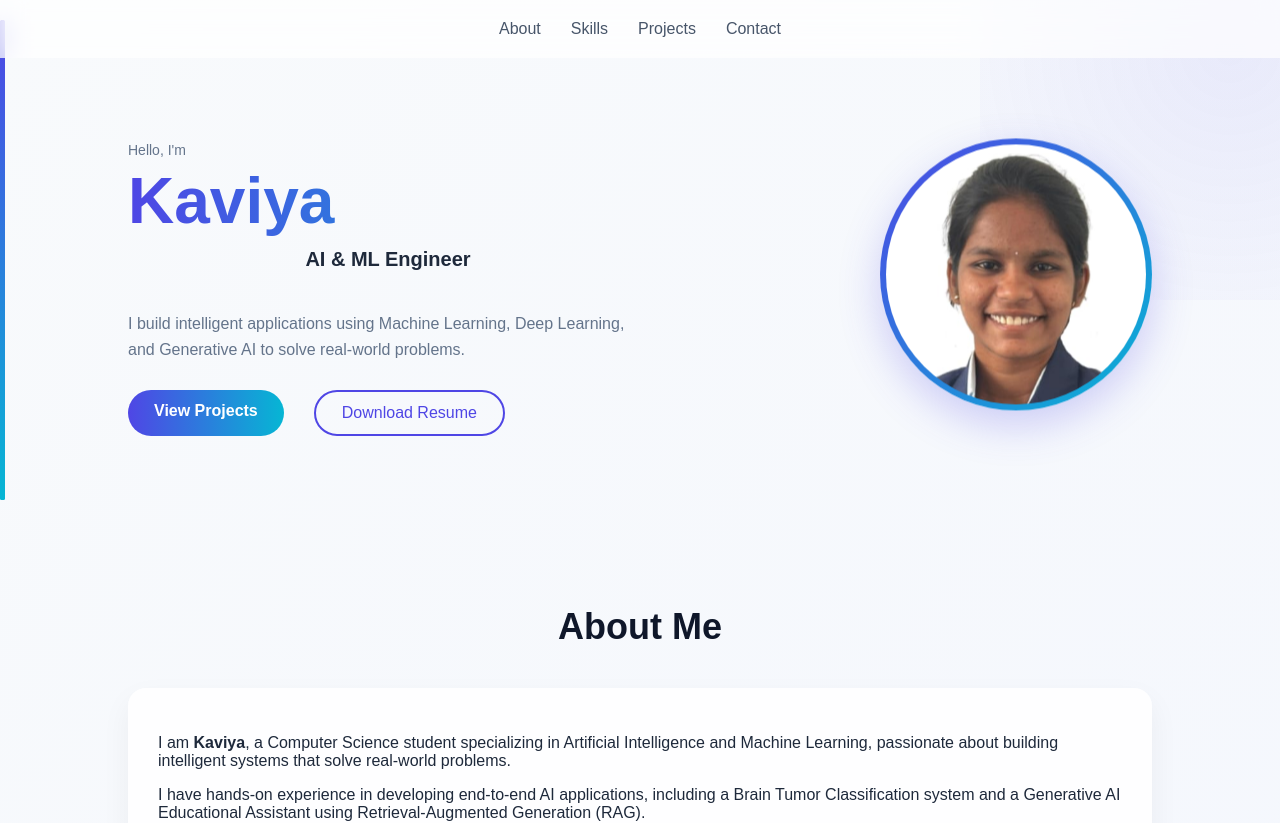
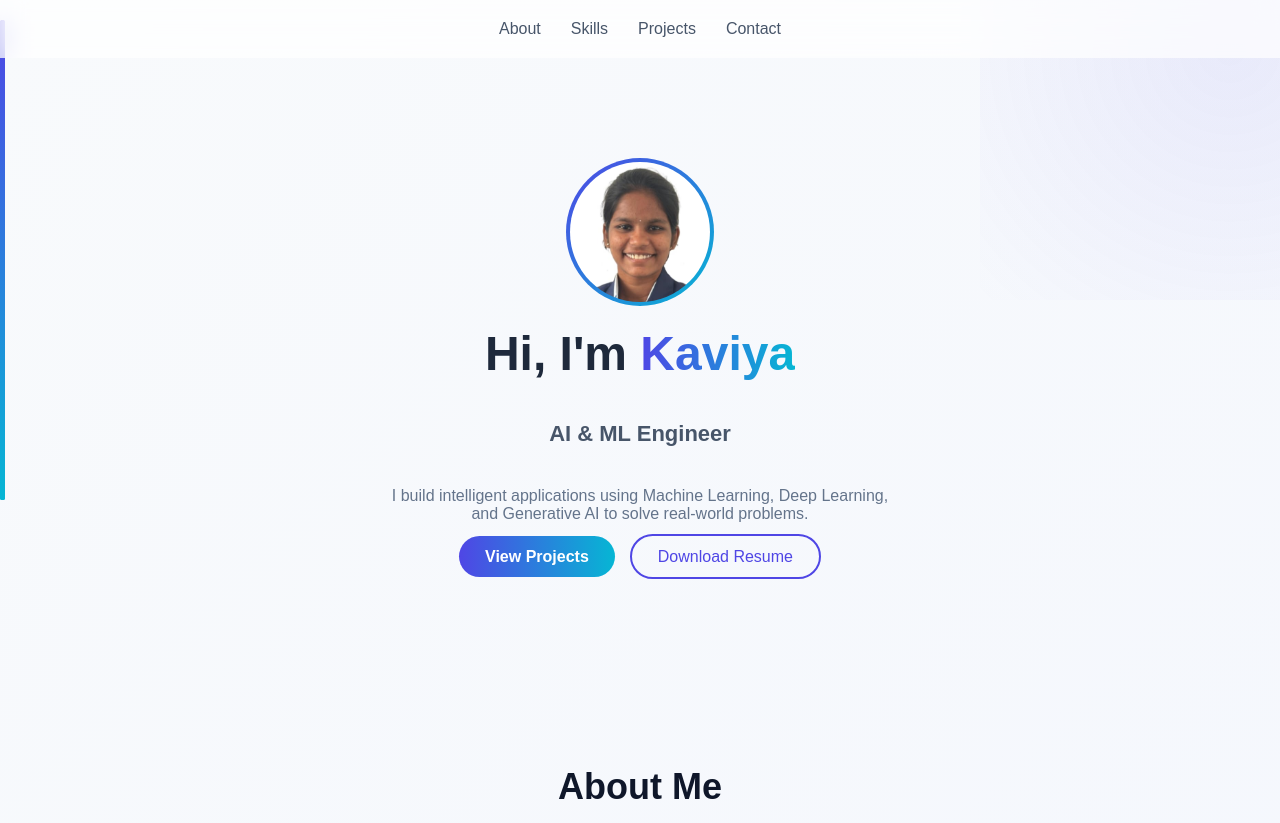
Before and after one commit to Kaviya-Balamurugan/portfolio, a React (Create React App) app: page / in a window 1280 px wide. Shown: the top 823 px of the page. Built offline with nearby package versions, Linux system fonts and the light colour scheme.

Commit message:
updated hero

```diff
--- a/src/App.css
+++ b/src/App.css
@@ -63,58 +63,60 @@ h2 {
 }
 
 /* ================= HERO ================= */
-/* ================= HERO CLEAN (FINAL) ================= */
+/* ================= NEW HERO ================= */
 
-.hero-pro {
-  display: flex;
-  align-items: center;
-  justify-content: space-between;
-  gap: 70px;
+.hero-new {
+  text-align: center;
+  padding: 100px 20px;
 }
 
-/* LEFT */
-.hero-left {
-  max-width: 520px;
+/* Image */
+.hero-image {
+  width: 140px;
+  height: 140px;
+  margin: auto;
+  border-radius: 50%;
+  padding: 4px;
+  background: linear-gradient(135deg, #4f46e5, #06b6d4);
 }
 
-/* Intro */
-.hero-intro {
-  font-size: 14px;
-  color: #64748b;
-  margin-bottom: 6px;
+.hero-image img {
+  width: 100%;
+  height: 100%;
+  border-radius: 50%;
+  object-fit: cover;
 }
 
 /* Name */
-.hero-name {
-  font-size: 64px;
-  font-weight: 800;
-  margin: 0;
+.hero-new h1 {
+  font-size: 48px;
+  margin-top: 20px;
+}
+
+.hero-new h1 span {
   background: linear-gradient(90deg, #4f46e5, #06b6d4);
   -webkit-background-clip: text;
   -webkit-text-fill-color: transparent;
 }
 
 /* Role */
-.hero-role {
-  font-size: 20px;
+.hero-new h2 {
+  font-size: 22px;
   margin-top: 10px;
-  font-weight: 600;
-  color: #1e293b;
+  color: #475569;
 }
 
 /* Description */
-.hero-desc {
-  margin-top: 18px;
+.hero-new p {
+  margin: 20px auto;
+  max-width: 500px;
+  color: #64748b;
   font-size: 16px;
-  color: #64748b;
-  line-height: 1.6;
 }
 
 /* Buttons */
 .hero-buttons {
-  margin-top: 28px;
-  display: flex;
-  gap: 15px;
+  margin-top: 25px;
 }
 
 /* RIGHT IMAGE */
--- a/src/components/Hero.js
+++ b/src/components/Hero.js
@@ -2,34 +2,36 @@ import { motion } from "framer-motion";
 
 function Hero() {
   return (
-    <section className="hero-pro">
+    <section className="hero-new">
 
-      {/* LEFT */}
       <motion.div
-        className="hero-left"
-        initial={{ opacity: 0, x: -80 }}
-        animate={{ opacity: 1, x: 0 }}
+        initial={{ opacity: 0, y: 40 }}
+        animate={{ opacity: 1, y: 0 }}
         transition={{ duration: 1 }}
       >
 
-        <p className="hero-intro">Hello, I'm</p>
+        {/* Profile */}
+        <div className="hero-image">
+          <img src={require("../assets/profile.jpg")} alt="profile" />
+        </div>
 
-        <h1 className="hero-name">
-          Kaviya
+        {/* Name */}
+        <h1>
+          Hi, I'm <span>Kaviya</span>
         </h1>
 
-        <h2 className="hero-role">
-          AI & ML Engineer
-        </h2>
+        {/* Role */}
+        <h2>AI & ML Engineer</h2>
 
-        <p className="hero-desc">
-          I build intelligent applications using Machine Learning,
-          Deep Learning, and Generative AI to solve real-world problems.
+        {/* Description */}
+        <p>
+          I build intelligent applications using Machine Learning, Deep Learning,
+          and Generative AI to solve real-world problems.
         </p>
 
+        {/* Buttons */}
         <div className="hero-buttons">
           <a href="#projects" className="btn-primary">View Projects</a>
-
           <a href="/resume.pdf" className="btn-secondary" download>
             Download Resume
           </a>
@@ -37,18 +39,6 @@ function Hero() {
 
       </motion.div>
 
-      {/* RIGHT */}
-      <motion.div
-        className="hero-right"
-        initial={{ opacity: 0, x: 80 }}
-        animate={{ opacity: 1, x: 0 }}
-        transition={{ duration: 1 }}
-      >
-        <div className="circle">
-          <img src={require("../assets/profile.jpg")} alt="profile" />
-        </div>
-      </motion.div>
-
     </section>
   );
 }
```
